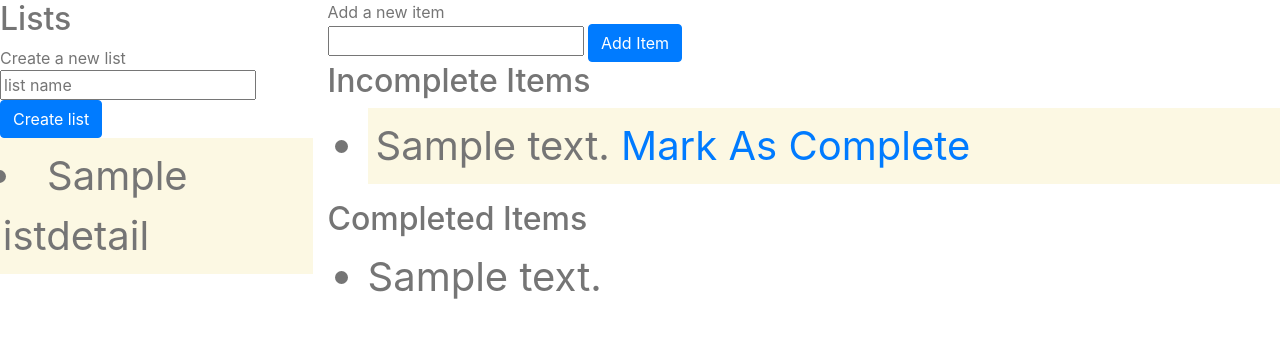
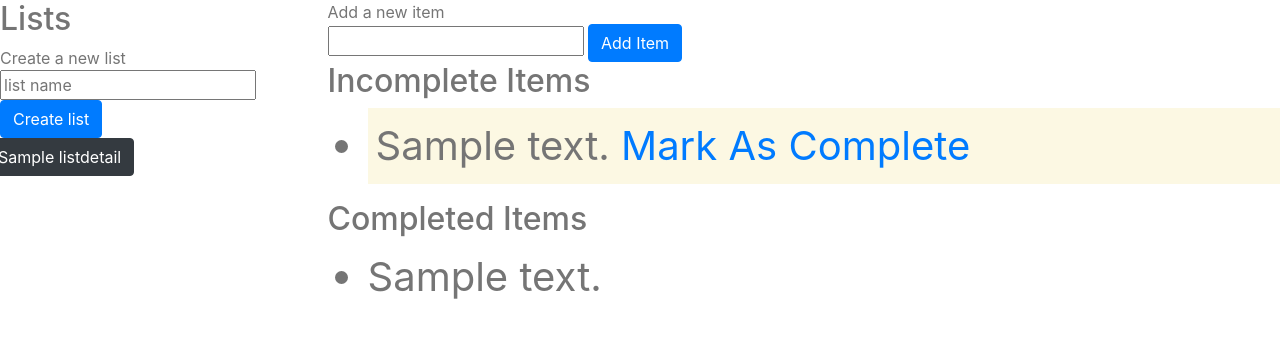
Before and after one commit to rmclean98/GroceryGoat, a Flask app: template templates/GGLists.html in a window 1280 px wide. Shown: the part 61-399 px from the top of the page. Run offline with Flask 2, Linux system fonts and the light colour scheme; the template is opened without the code that fills it: values that come from a table or form of the project are taken from there, others are empty; tables that the repository leaves empty hold one stand-in row (values such as "Sample post"); some libraries are stand-ins or nearby versions.

Commit message:
testing new changes to lists

```diff
--- a/templates/GGLists.html
+++ b/templates/GGLists.html
@@ -46,7 +46,7 @@
                 </form>
                 <div class="row">
                     {% for item in lists %}
-                    <li style="font-size: 30pt" class='mark'>{{ item.listTitle }} </li>
+                        <button class="btn btn-dark">{{ item.listTitle }} </button>
                     {% endfor %}
                 </div>
 
```
